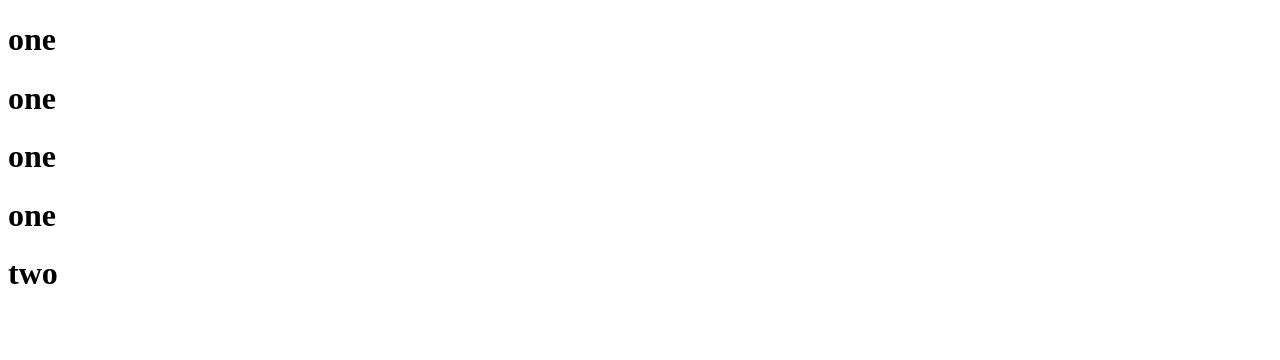
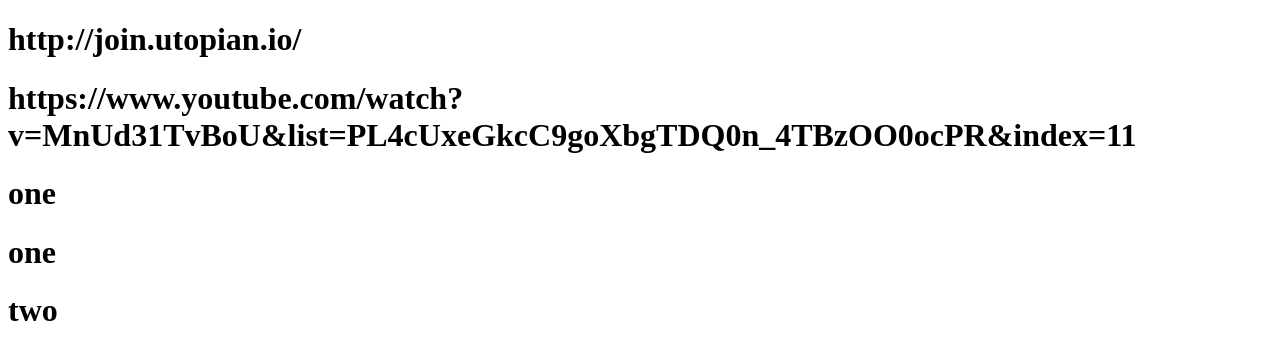
Before and after one commit to sanjaykumarsharma/git, a plain HTML site: page index.html in a window 1280 px wide. Drawn offline with Linux system fonts and the light colour scheme.

Commit message:
new links must see

```diff
--- a/index.html
+++ b/index.html
@@ -6,8 +6,8 @@
 </head>
 <body>
 
-	<h1>one</h1>
-	<h1>one</h1>
+	<h1>http://join.utopian.io/</h1>
+	<h1>https://www.youtube.com/watch?v=MnUd31TvBoU&list=PL4cUxeGkcC9goXbgTDQ0n_4TBzOO0ocPR&index=11</h1>
 	<h1>one</h1>
 	<h1>one</h1>
 	<h1>two</h1>
```
